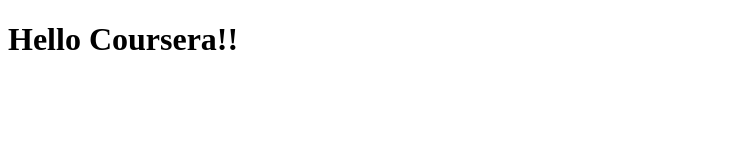
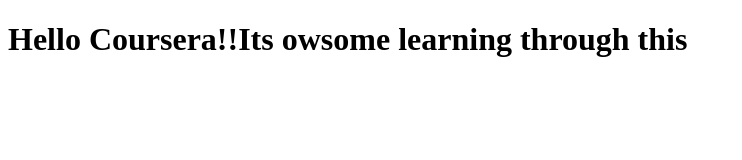
Before and after one commit to Ukindu/cousera-test, a plain HTML site: page site/index.html in a window 1280 px wide. Shown: the whole page, without its empty margins (0-742 px from the left). Drawn offline with Linux system fonts and the light colour scheme.

Commit message:
small addition to our page content

```diff
--- a/site/index.html
+++ b/site/index.html
@@ -4,6 +4,6 @@
 	<title>Hello Coursera</title>
 </head>
 <body>
-<h1>Hello Coursera!!</h1>
+<h1>Hello Coursera!!Its owsome learning through this</h1>
 </body>
 </html>
```
